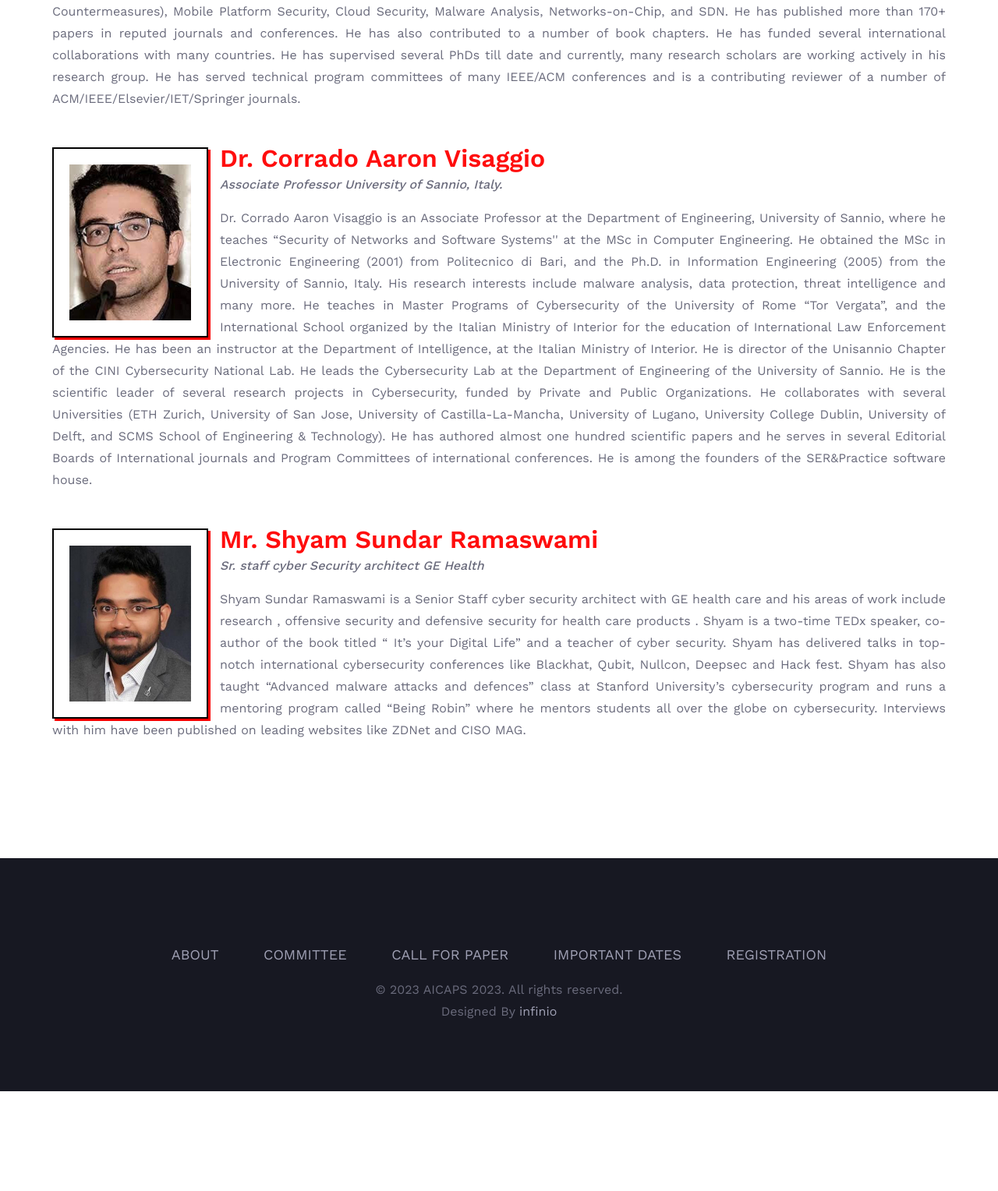
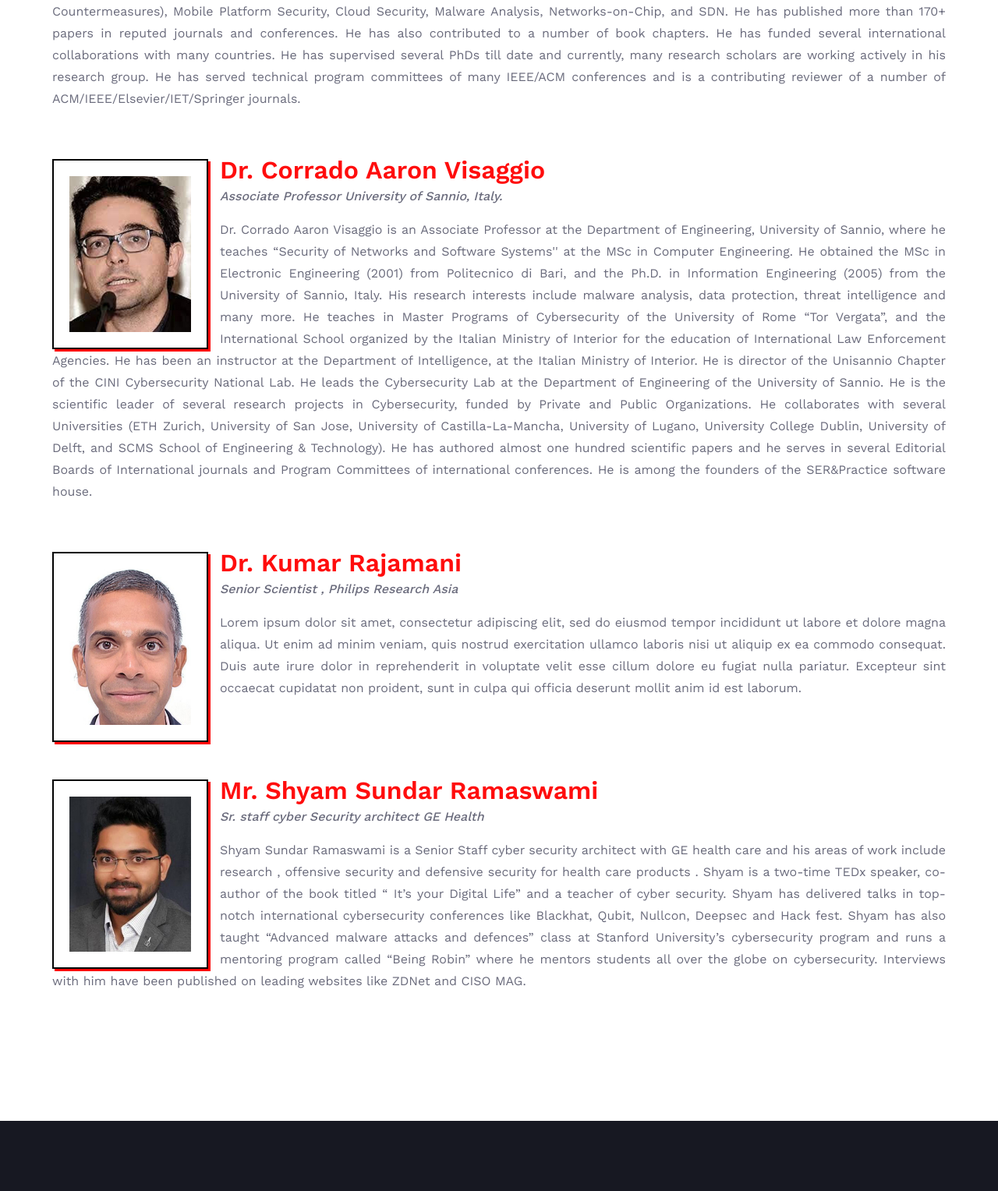
Before and after one commit to jibinntcr/AICAPS_V2, a PHP site: page /speakers.html in a window 1280 px wide. Shown: the part 632-2160 px from the top of the page at 78% size. Before the commit the page ends 2032 px from the top, so only its background shows below. Run offline with PHP 8.4, Linux system fonts and the light colour scheme; some libraries are stand-ins or nearby versions.

Commit message:
speakers page added

```diff
--- a/css/style.css
+++ b/css/style.css
@@ -2841,3 +2841,6 @@ ol {
 .services-style-one {
   padding-top: 50px;
 }
+.speaker-disply {
+  display: flow-root;
+}
--- a/speakers.html
+++ b/speakers.html
@@ -102,7 +102,7 @@
 
       <section class="container speaker-section spad">
         <div class="sec-title text-left">
-          <div class="row-cols-1 mb-5">
+          <div class="row-cols-1 mb-5 speaker-disply">
             <span class="left">
               <div style="float: left">
                 <img
@@ -146,7 +146,7 @@
               ACM/IEEE/Elsevier/IET/Springer journals.
             </p>
           </div>
-          <div class="row-cols-1 mb-5">
+          <div class="row-cols-1 mb-5 speaker-disply">
             <span class="left">
               <div style="float: left">
                 <img
@@ -192,7 +192,7 @@
             </p>
           </div>
 
-          <!-- <div class="row-cols-1 mb-5">
+          <div class="row-cols-1 mb-5 speaker-disply">
             <span class="left">
               <div style="float: left">
                 <img
@@ -208,10 +208,18 @@
                 Senior Scientist , Philips Research Asia
               </span>
             </p>
-                <p class="justify-para"></p>
-              </div> -->
+            <p class="justify-para">
+              Lorem ipsum dolor sit amet, consectetur adipiscing elit, sed do
+              eiusmod tempor incididunt ut labore et dolore magna aliqua. Ut
+              enim ad minim veniam, quis nostrud exercitation ullamco laboris
+              nisi ut aliquip ex ea commodo consequat. Duis aute irure dolor in
+              reprehenderit in voluptate velit esse cillum dolore eu fugiat
+              nulla pariatur. Excepteur sint occaecat cupidatat non proident,
+              sunt in culpa qui officia deserunt mollit anim id est laborum.
+            </p>
+          </div>
 
-          <div class="row-cols-1 mb-5">
+          <div class="row-cols-1 mb-5 speaker-disply">
             <span class="left">
               <div style="float: left">
                 <img
```
Also changed, not shown: test.html (+5 -5 lines), 1 other file. Lines whose indentation alone changed are shown as unchanged.
